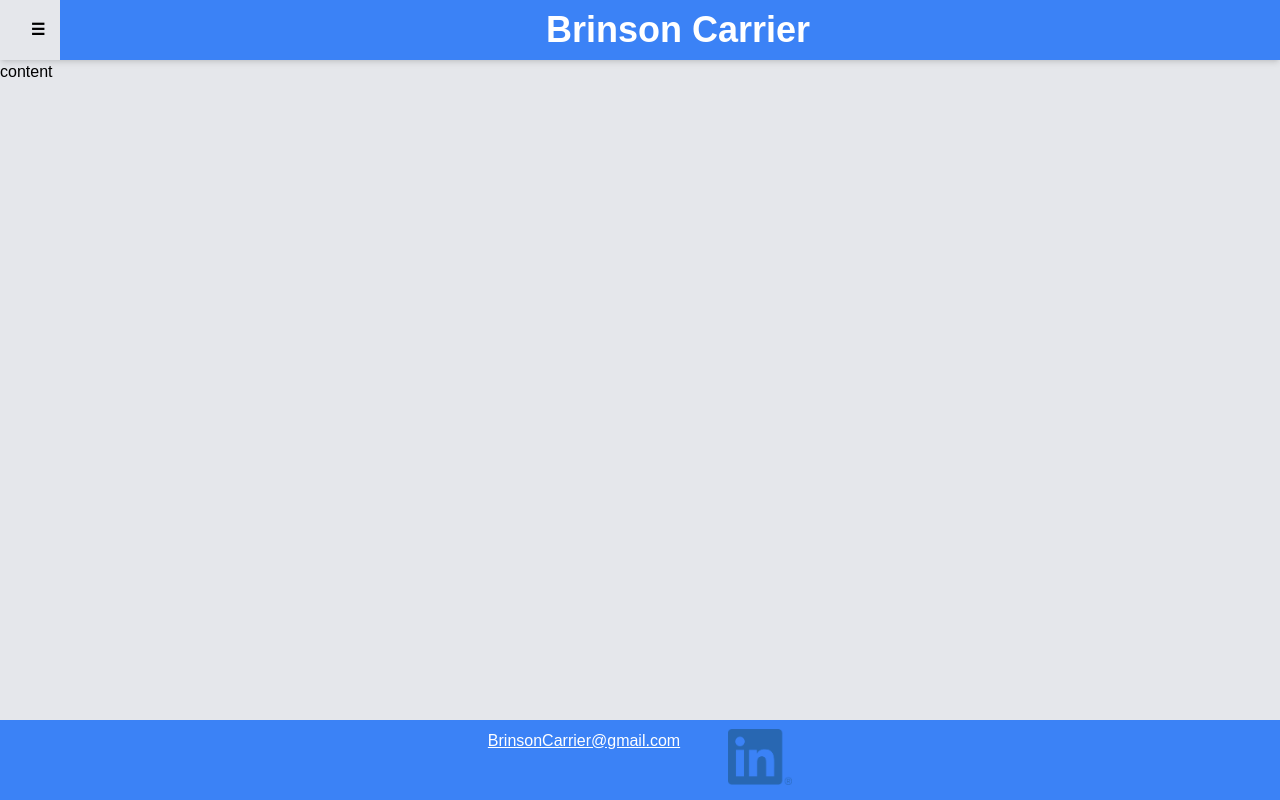
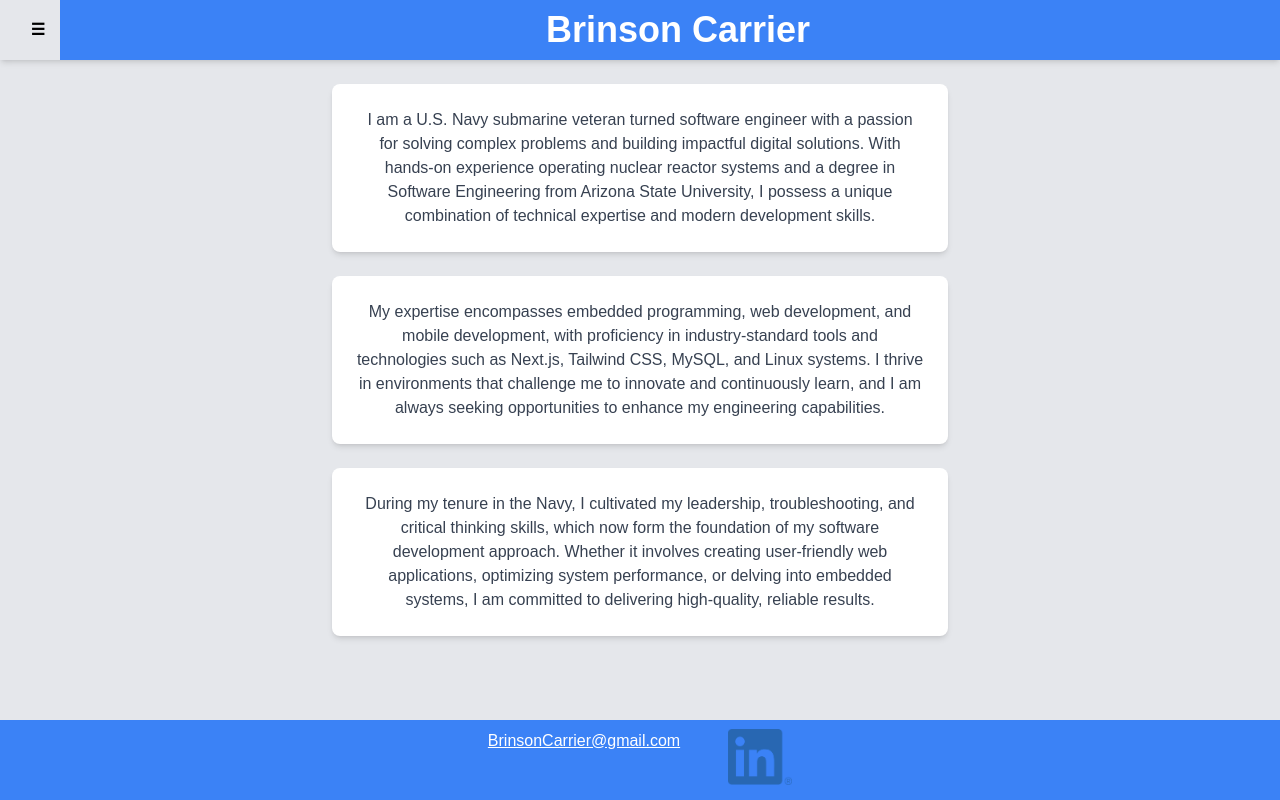
Before and after one commit to brinson-carrier/bcarrier, a Next.js app: page / in a window 1280 px wide. Built offline with nearby package versions, Linux system fonts and the light colour scheme.

Commit message:
Add about me

```diff
--- a/src/app/page.tsx
+++ b/src/app/page.tsx
@@ -4,6 +4,7 @@ import Contact from "@/components/Contact";
 import Header from "@/components/Header";
 import SlidingMenu from "@/components/SlidingMenu";
 import Resume from "@/components/Resume";
+import AboutMe from "@/components/AboutMe";
 import { useState } from "react";
 
 export default function Home() {
@@ -42,10 +43,10 @@ export default function Home() {
     {/* Main Content */}
     <main className="flex-1 bg-gray-200 overflow-auto text-black">
       {selectedSection === 'resume' && <Resume />}
-      {selectedSection === 'about me' && <p>This is the About Me Section</p>}
-      {selectedSection === 'education' && <p>This is the Education Section</p>}
+      {selectedSection === 'about me' && <AboutMe />}
+      {/* {selectedSection === 'education' && <p>This is the Education Section</p>} */}
 
-      {!selectedSection && <p>content</p>}
+      {!selectedSection && <AboutMe />}
     </main>
     <footer className="mt-auto">
       <Contact email={email} LI_URL={LI_URL} />
--- a/src/components/AboutMe.tsx
+++ b/src/components/AboutMe.tsx
@@ -0,0 +1,38 @@
+"use client";
+
+import React from 'react';
+
+export default function AboutMe() {
+  return (
+    <div className="flex flex-col justify-center items-center bg-gray-200 p-6">
+      <div className="w-3/4 md:w-2/3 lg:w-1/2 bg-white p-6 rounded-lg shadow-md mb-6">
+        <p className="text-center text-gray-700">
+        I am a U.S. Navy submarine veteran turned software engineer with a passion for
+        solving complex problems and building impactful digital solutions. With hands-on
+        experience operating nuclear reactor systems and a degree in Software Engineering
+        from Arizona State University, I possess a unique combination of technical expertise
+        and modern development skills.
+        </p>
+      </div>
+      <div className="w-3/4 md:w-2/3 lg:w-1/2 bg-white p-6 rounded-lg shadow-md mb-6">
+        <p className="text-center text-gray-700">
+        My expertise encompasses embedded programming, web development, and mobile
+        development, with proficiency in industry-standard tools and technologies
+        such as Next.js, Tailwind CSS, MySQL, and Linux systems. I thrive in environments
+        that challenge me to innovate and continuously learn, and I am always seeking
+        opportunities to enhance my engineering capabilities.
+
+        </p>
+      </div>
+      <div className="w-3/4 md:w-2/3 lg:w-1/2 bg-white p-6 rounded-lg shadow-md">
+        <p className="text-center text-gray-700">
+        During my tenure in the Navy, I cultivated my leadership, troubleshooting,
+        and critical thinking skills, which now form the foundation of my software
+        development approach. Whether it involves creating user-friendly web applications,
+        optimizing system performance, or delving into embedded systems, I am committed to
+        delivering high-quality, reliable results.
+        </p>
+      </div>
+    </div>
+  );
+}
--- a/src/components/SlidingMenu.tsx
+++ b/src/components/SlidingMenu.tsx
@@ -34,9 +34,9 @@ const SlidingMenu: React.FC<SlidingMenuProps> = ({ isOpen, onClose, onSectionSel
         onClick={() => handleClick('about me')}>
           About Me
         </button></li>
-        <li><button className="w-full text-left py-2 hover:bg-gray-700"
+        {/* <li><button className="w-full text-left py-2 hover:bg-gray-700"
         onClick={() => handleClick('education')}>
-          Education</button></li>
+          Education</button></li> */}
       </ul>
     </aside>
   );
```
